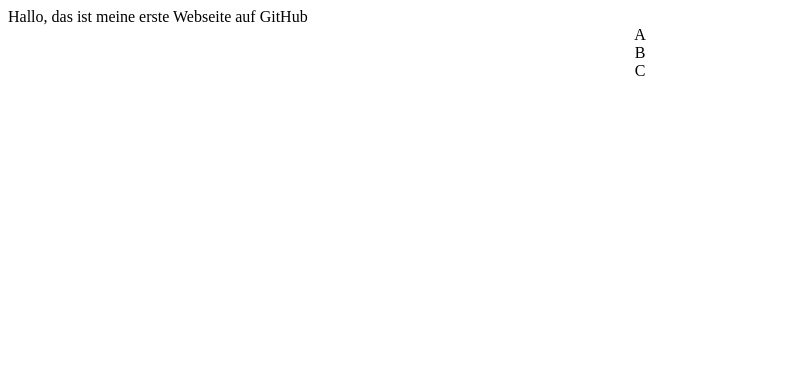
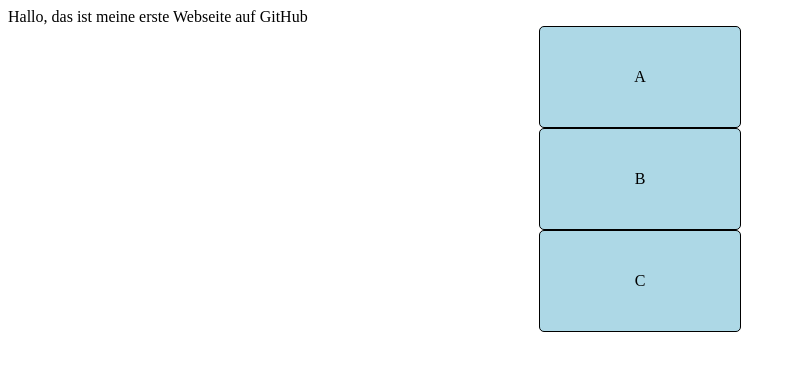
Before and after one commit to Cosinator/Website_Test, a plain HTML site: page index.html in a window 1280 px wide. Shown: the whole page, without its empty margins (0-796 px from the left). Drawn offline with Linux system fonts and the light colour scheme.

Commit message:
css änderung

```diff
--- a/styles/style.css
+++ b/styles/style.css
@@ -6,6 +6,11 @@ div.container {
 }
 
 div.box {
+    background-color: lightblue;
+    border-radius: 5px;
+    border: 1px solid black;
+    height: 100px;
+    width: 200px;
     display: flex;
     align-items: center;
     justify-content: center;
```
